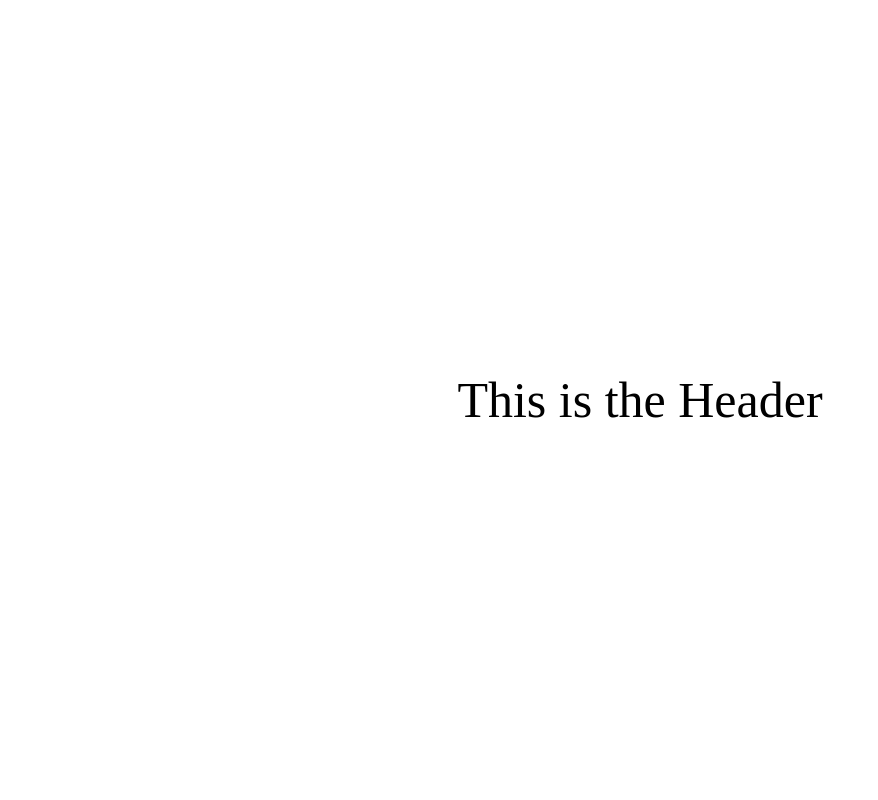
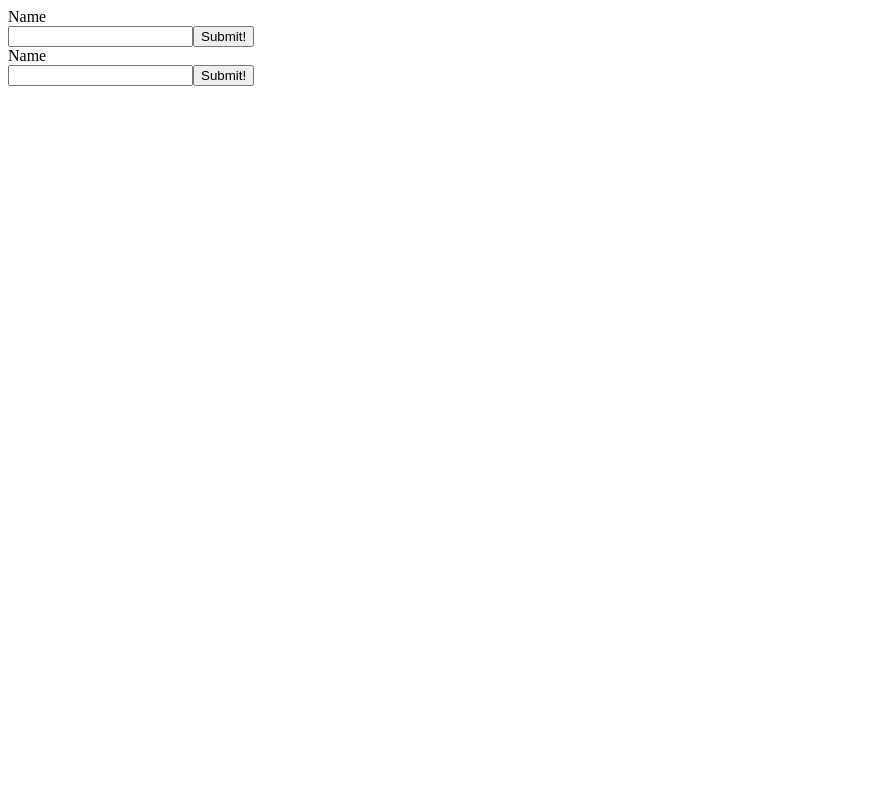
Before and after one commit to hugocruzlfc/react-digest, a React (Vite) app: page / in a window 1280 px wide. Shown: the top 800 px of the page, without its empty margins (0-878 px from the left). Built offline with nearby package versions, Linux system fonts and the light colour scheme; a web font is replaced by a local one.

Commit message:
add form ref, forwardRef & useImperativeRef

```diff
--- a/src/App.tsx
+++ b/src/App.tsx
@@ -1,3 +1,5 @@
+import { Form as FormForwardRef } from "./components/FormRefs/FormForwardRef";
+import { Form as FormUseImperative } from "./components/FormRefs/FormUseImperative";
 import ResponsiveNavBar from "./components/ResponsiveNavBar/ResponsiveNavBar";
 import Navbar from "./components/ResponsiveNavBarII/NavBar";
 import RevealScroll from "./components/RevealScroll/RevealScroll";
@@ -6,8 +8,10 @@ function App() {
   return (
     <div>
       {/* <ResponsiveNavBar />
-      <Navbar />*/}
-      <RevealScroll />
+      <Navbar />
+      <RevealScroll />*/}
+      <FormForwardRef />
+      <FormUseImperative />
     </div>
   );
 }
--- /dev/null
+++ b/src/components/FormRefs/FormForwardRef.css
@@ -0,0 +1,3 @@
+.App {
+  font-family: sans-serif;
+}
--- /dev/null
+++ b/src/components/FormRefs/FormForwardRef.tsx
@@ -0,0 +1,49 @@
+import { useRef, useState, ForwardedRef, forwardRef } from "react";
+import "./FormForwardRef.css";
+
+type InputFieldProps = {
+  onChange: (val: string) => void;
+};
+
+const InputField = forwardRef(
+  ({ onChange }: InputFieldProps, ref: ForwardedRef<HTMLInputElement>) => {
+    return (
+      <input
+        ref={ref}
+        type="text"
+        onChange={(e) => onChange(e.target.value)}
+      />
+    );
+  }
+);
+
+export const Form = () => {
+  const [name, setName] = useState("");
+  const inputRef = useRef<HTMLInputElement>(null);
+
+  const onSubmitClick = () => {
+    if (!name) {
+      inputRef.current?.focus();
+      console.log("Input should be focused if empty!");
+    } else {
+      console.log("Submit the name here!", name);
+    }
+  };
+
+  return (
+    <form>
+      <label>Name</label>
+      <br />
+      <InputField
+        onChange={setName}
+        ref={inputRef}
+      />
+      <button
+        onClick={onSubmitClick}
+        type="button"
+      >
+        Submit!
+      </button>
+    </form>
+  );
+};
--- /dev/null
+++ b/src/components/FormRefs/FormUseImperative.css
@@ -0,0 +1,33 @@
+.App {
+  font-family: sans-serif;
+}
+
+@keyframes shake {
+  10%,
+  90% {
+    transform: translate3d(-1px, 0, 0);
+  }
+
+  20%,
+  80% {
+    transform: translate3d(2px, 0, 0);
+  }
+
+  30%,
+  50%,
+  70% {
+    transform: translate3d(-4px, 0, 0);
+  }
+
+  40%,
+  60% {
+    transform: translate3d(4px, 0, 0);
+  }
+}
+
+.shake {
+  animation: shake 0.82s cubic-bezier(0.36, 0.07, 0.19, 0.97) both;
+  transform: translate3d(0, 0, 0);
+  backface-visibility: hidden;
+  perspective: 1000px;
+}
--- /dev/null
+++ b/src/components/FormRefs/FormUseImperative.tsx
@@ -0,0 +1,86 @@
+import "./FormUseImperative.css";
+import { useRef, useState, RefObject, useImperativeHandle } from "react";
+
+type Api = {
+  focus: () => void;
+  shake: () => void;
+};
+
+type InputFieldProps = {
+  onChange: (val: string) => void;
+  apiRef: RefObject<Api>;
+};
+
+const InputField = ({ onChange, apiRef }: InputFieldProps) => {
+  const inputRef = useRef<HTMLInputElement>(null);
+  const [shouldShake, setShouldShake] = useState(false);
+
+  useImperativeHandle(
+    apiRef,
+    () => ({
+      focus: () => {
+        inputRef.current?.focus();
+      },
+      shake: () => {
+        setShouldShake(true);
+      },
+    }),
+
+    []
+  );
+
+  const className = shouldShake ? "shake" : "";
+
+  return (
+    <input
+      ref={inputRef}
+      type="text"
+      onChange={(e) => onChange(e.target.value)}
+      className={className}
+      onAnimationEnd={() => {
+        setShouldShake(false);
+      }}
+    />
+  );
+};
+
+export const Form = () => {
+  const [name, setName] = useState("");
+  const inputApiRef = useRef<Api>(null);
+
+  const onSubmitClick = () => {
+    if (!name) {
+      inputApiRef.current?.focus();
+      inputApiRef.current?.shake();
+      console.log("Input should be focused and shaken if empty!");
+    } else {
+      console.log("Submit the name here!", name);
+    }
+  };
+
+  return (
+    <form>
+      <label>Name</label>
+      <br />
+      <InputField
+        onChange={setName}
+        apiRef={inputApiRef}
+      />
+      <button
+        onClick={onSubmitClick}
+        type="button"
+      >
+        Submit!
+      </button>
+    </form>
+  );
+};
+export default function App() {
+  return (
+    <div className="App">
+      <h1>Form example</h1>
+      <p>Click submit and see how "name" field focuses!</p>
+      <Form />
+    </div>
+  );
+}
```
